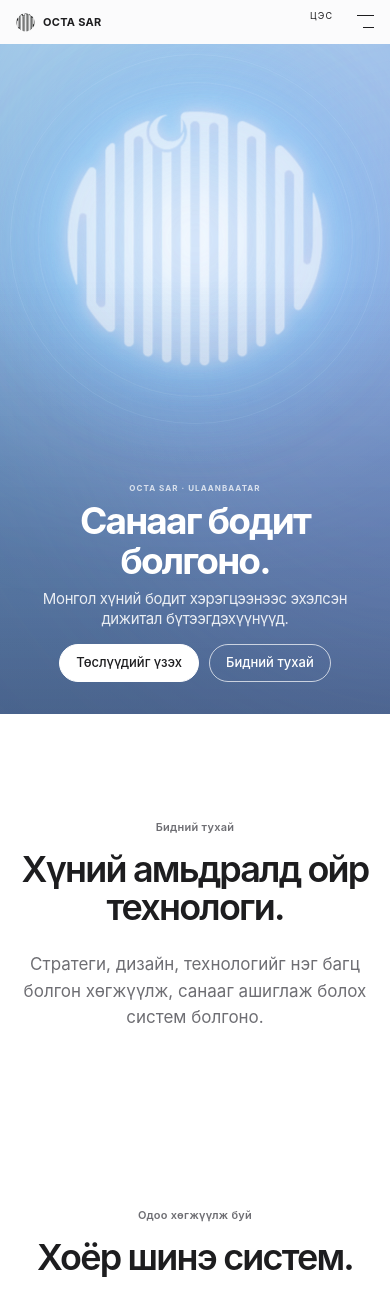
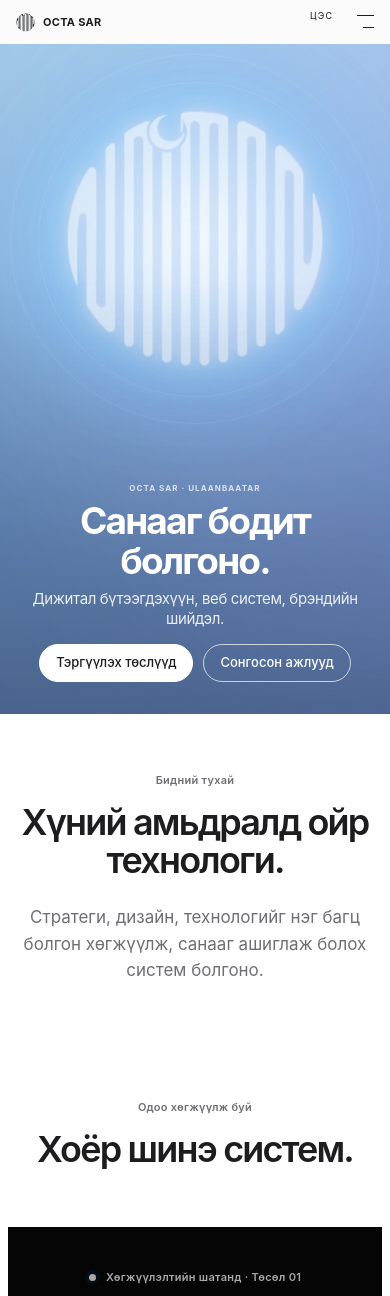
Before and after one commit to gamu666/octa-sar-website, a Next.js app: page / in a window 390 px wide. Shown: the top 1296 px of the page. Built offline with nearby package versions, Linux system fonts and the light colour scheme.

Commit message:
Clarify project navigation and tighten homepage flow

```diff
--- a/app/home.css
+++ b/app/home.css
@@ -233,6 +233,8 @@
 .hero-orbit--outer { width: min(650px, 52vw); aspect-ratio: 1; }
 .hero-orbit--inner { width: min(540px, 44vw); aspect-ratio: 1; border-color: rgba(255, 255, 255, .09); }
 .hero-floor { display: none; }
+.home-redesign #about { padding-block: 58px 64px; }
+.home-redesign .ap-inline-projects { padding-top: 72px; }
 .project-unit { min-height: 900px; }
 .project-unit .unit-copy { padding-top: 48px; }
 .project-unit .unit-copy--light { color: #f5f5f7; }
@@ -456,6 +458,8 @@
   .hero-orbit--inner { width: 315px; }
   .hero-atmosphere__blue { width: 600px; left: -105px; top: -200px; }
   .hero-atmosphere__violet { right: -410px; top: -80px; }
+  .home-redesign #about { padding-block: 48px 58px; }
+  .home-redesign .ap-inline-projects { padding-top: 58px; }
   .project-unit { min-height: 760px; }
   .project-unit--rise { min-height: 930px; }
   .unit-product { width: calc(100% - 10px); height: 420px; top: 315px; }
--- a/app/page.tsx
+++ b/app/page.tsx
@@ -45,10 +45,10 @@ export default function Home() {
         <div className="unit-copy">
           <p className="unit-eyebrow">OCTA SAR · ULAANBAATAR</p>
           <h1 id="hero-title">Санааг бодит болгоно.</h1>
-          <p className="unit-description">Монгол хүний бодит хэрэгцээнээс эхэлсэн дижитал бүтээгдэхүүнүүд.</p>
+          <p className="unit-description">Дижитал бүтээгдэхүүн, веб систем, брэндийн шийдэл.</p>
           <div className="unit-actions">
-            <Link className="apple-button" href="#projects">Төслүүдийг үзэх</Link>
-            <Link className="apple-button apple-button--outline" href="#about">Бидний тухай</Link>
+            <Link className="apple-button" href="#projects">Тэргүүлэх төслүүд</Link>
+            <Link className="apple-button apple-button--outline" href="#selected-work">Сонгосон ажлууд</Link>
           </div>
         </div>
         <div className="hero-product" aria-hidden="true">
```
